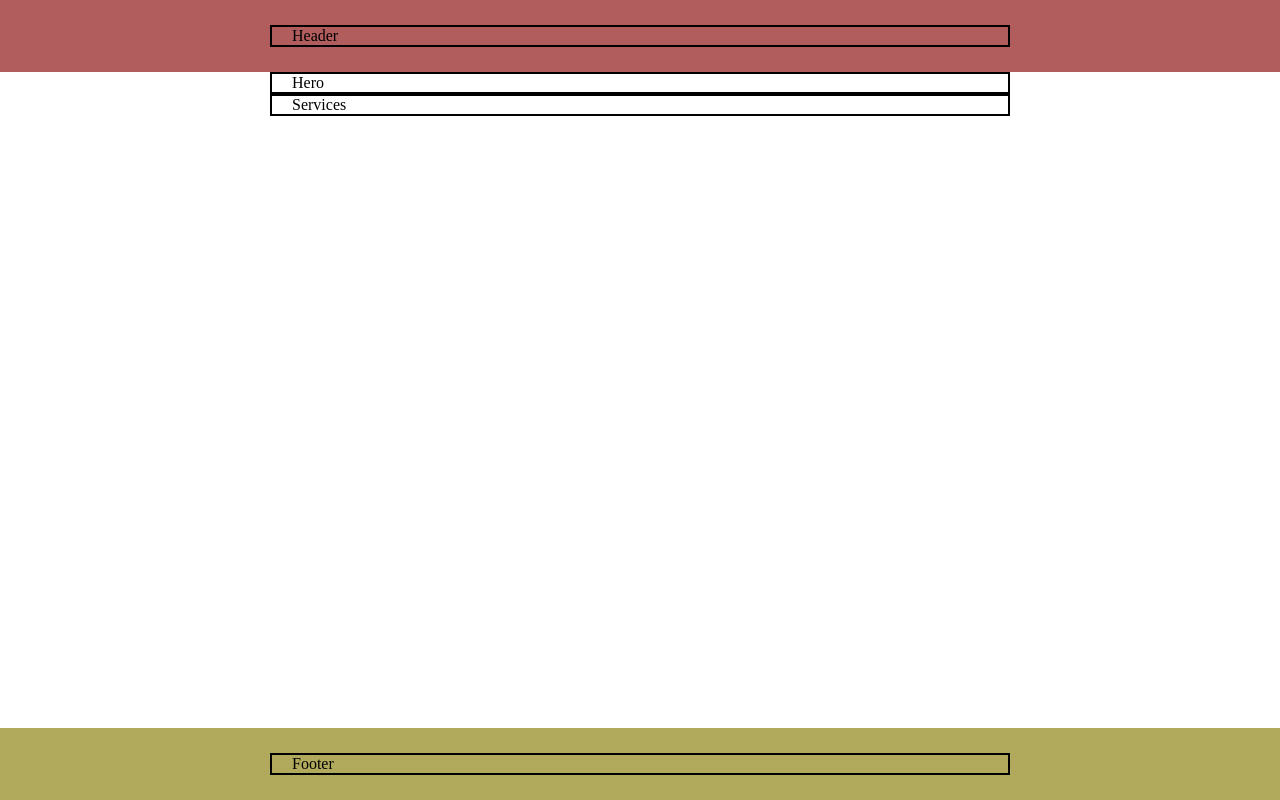
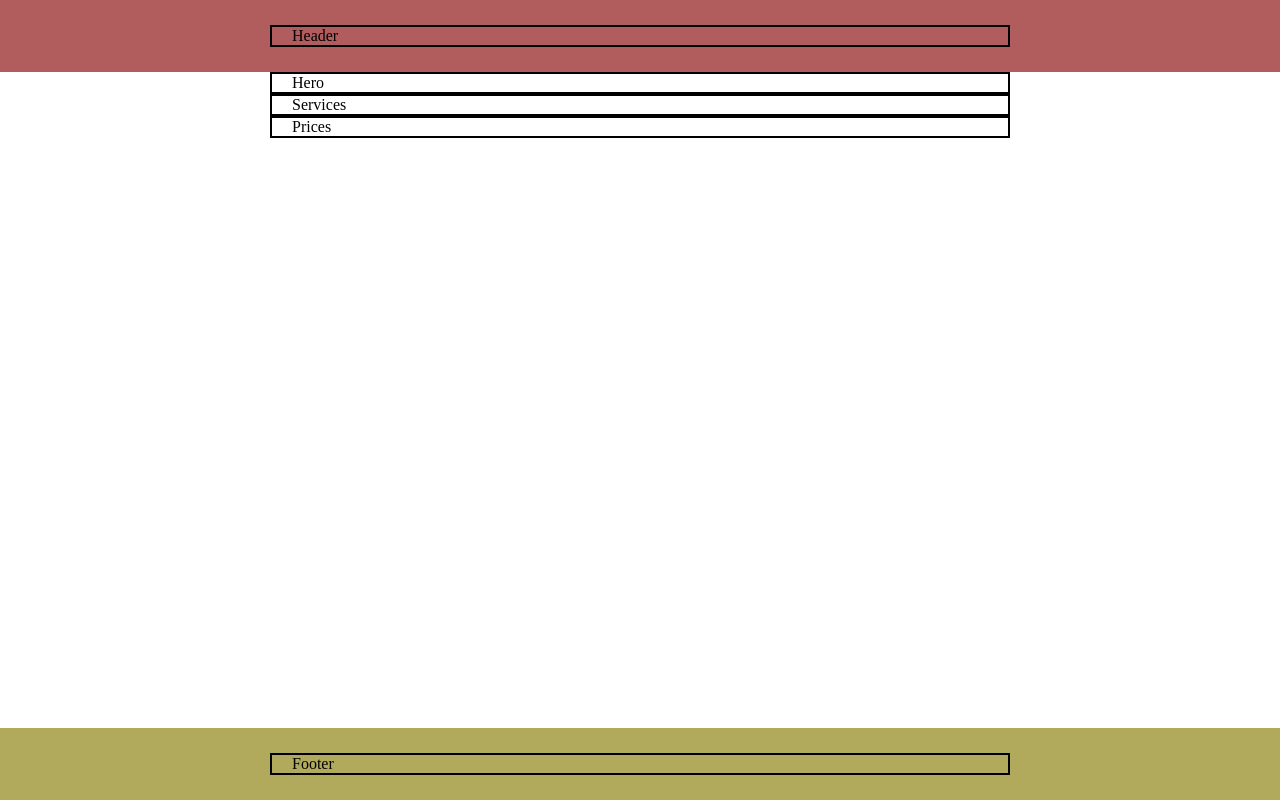
Before and after one commit to ShokhrukhMakhmudov/html-structure, a plain HTML site: page index.html in a window 1280 px wide. Drawn offline with Linux system fonts and the light colour scheme.

Commit message:
prices section qo'shildi

```diff
--- a/index.html
+++ b/index.html
@@ -17,6 +17,9 @@
       <section class="services">
         <div class="container services__container">Services</div>
       </section>
+      <section>
+        <div class="container">Prices</div>
+      </section>
     </main>
     <footer>
       <div class="container footer__container">Footer</div>
```
